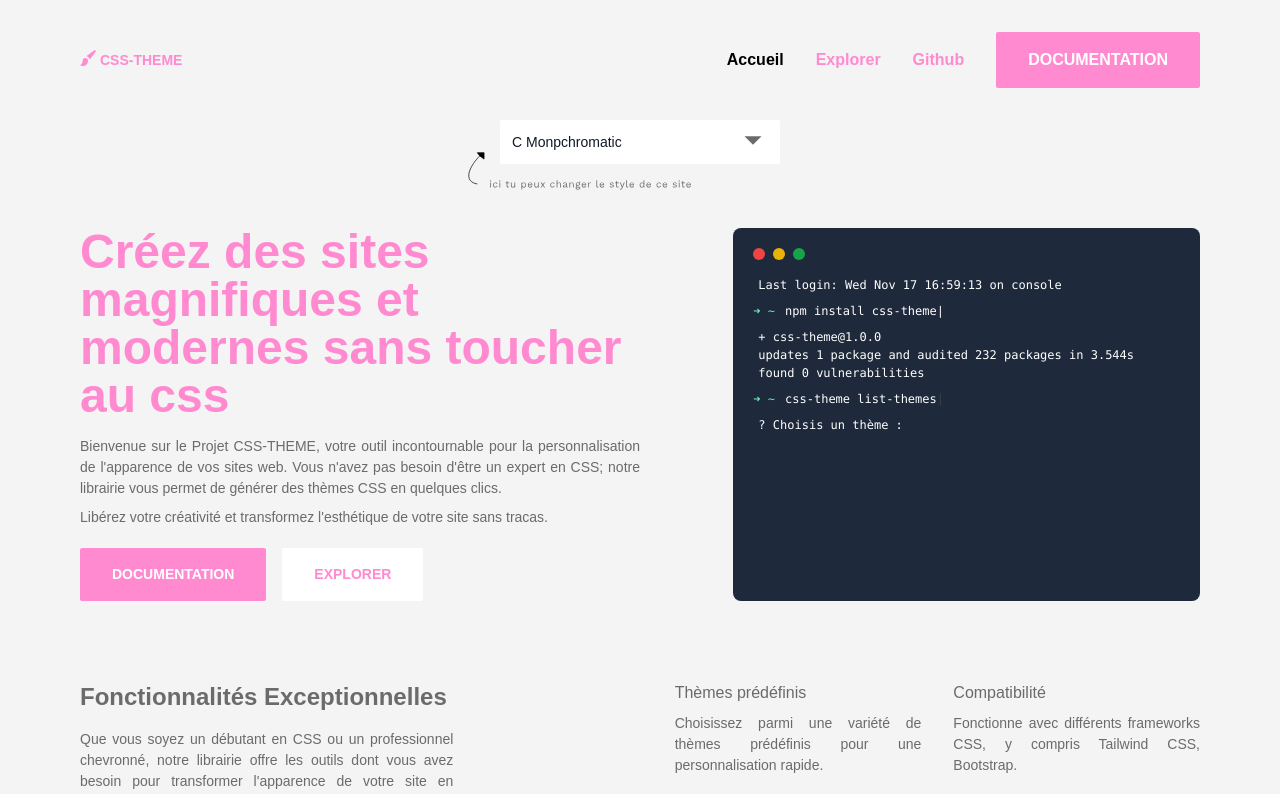
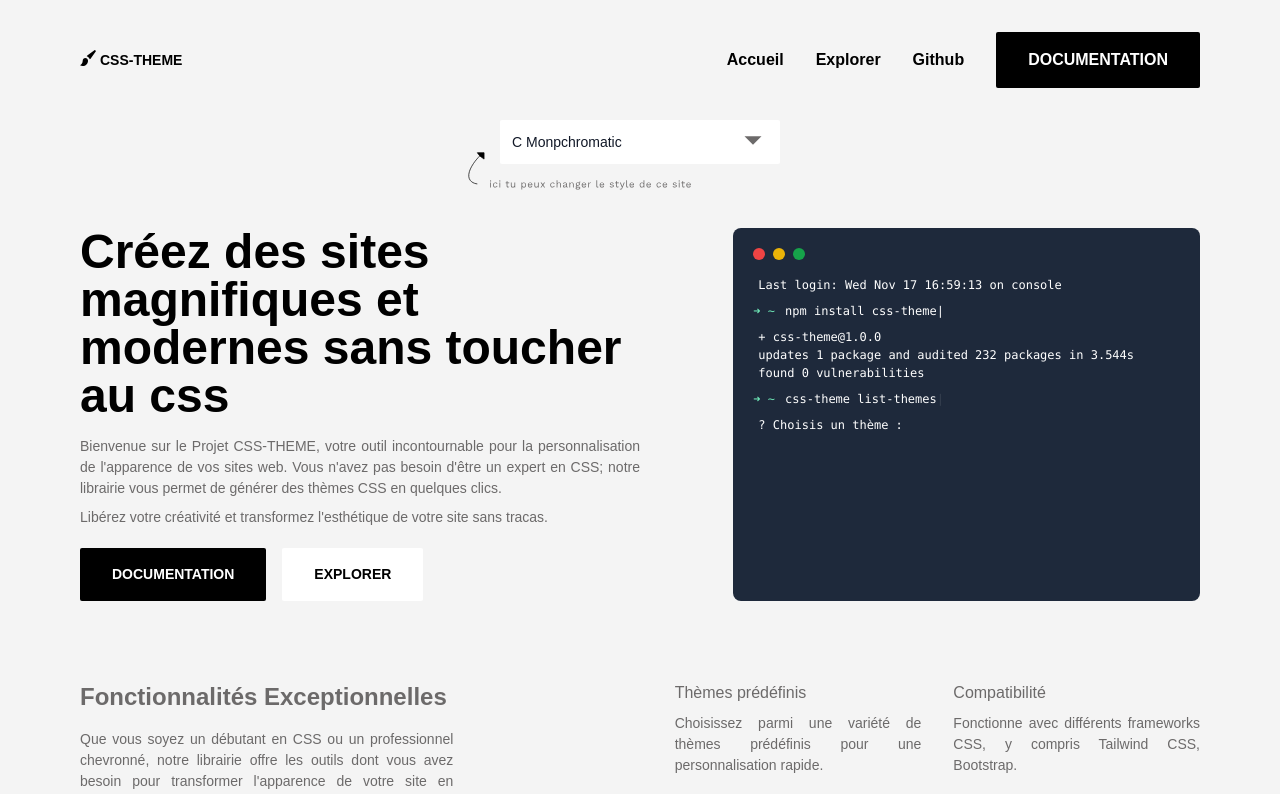
Before and after one commit to fifi-dev/css-theme-front, a Vue app: page / in a window 1280 px wide. Shown: the top 794 px of the page. Built offline with nearby package versions, Linux system fonts and the light colour scheme.

Commit message:
change theme

```diff
--- a/cssTheme.config.mjs
+++ b/cssTheme.config.mjs
@@ -1,5 +1,5 @@
 const cssThemeConfig = {
-  theme: "Barbie",
+  theme: "C Monochromatic",
   customVariable: {
     colors: {},
     spacing: {}
--- a/src/assets/cssTheme.css
+++ b/src/assets/cssTheme.css
@@ -1,14 +1,14 @@
 :root {
-/* Theme: Barbie */
+/* Theme: C Monochromatic */
 /* Colors */
-  --primary: #FF8AD0;
+  --primary: #000000;
   --secondary: #6C6A6A;
   --accent: #3C3C3C;
-  --backgound: #F8F8F8;
+  --backgound: #F4F4F4;
   --gradient: #000000;
 /* Font Families */
-  --titles: Questrial, sans-serif;
-  --body: Questrial, sans-serif;
+  --titles: Work Sans,sans-serif;
+  --body: Work Sans,sans-serif;
 /* Font sizes */
   --landing: 3rem;
   --h1: 2.25rem;
@@ -36,7 +36,7 @@
 /* Borders */
   --border: none;
   --hightlight:  none;
-  --radius: 2rem;
+  --radius: .125rem;
 
 /* Custom variables */
 }
```
